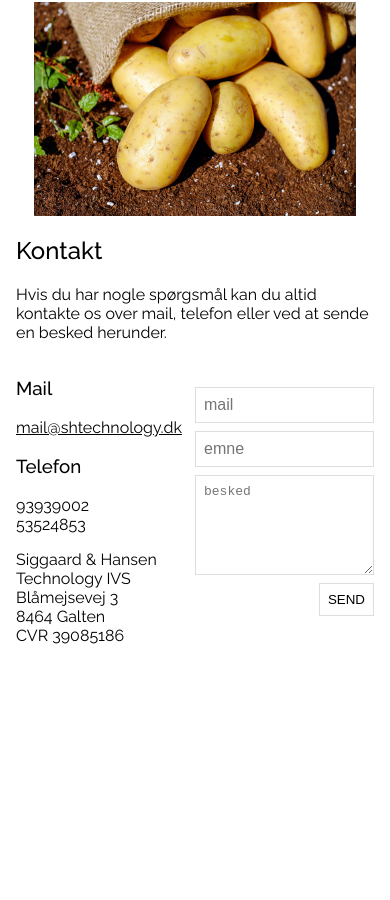
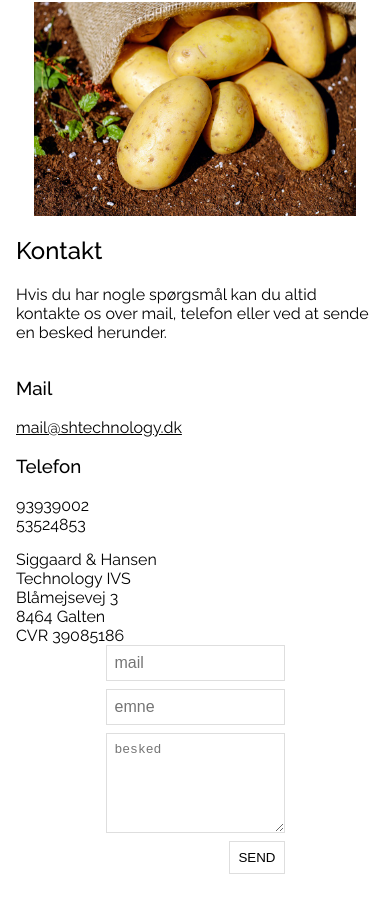
Before and after one commit to mathias-h/shtechnology.dk, a website: page index.html in a window 390 px wide. Shown: the part 1279-2179 px from the top of the page. Before the commit the page ends 1956 px from the top, so only its background shows below. Drawn offline with Linux system fonts and the light colour scheme.

Commit message:
mobile style

```diff
--- a/index.html
+++ b/index.html
@@ -165,6 +165,10 @@
             header div {
                 flex-direction: column;
             }
+
+            #contact_section {
+                flex-direction: column;
+            }
         }
     </style>
     <!-- Global site tag (gtag.js) - Google Analytics -->
```
